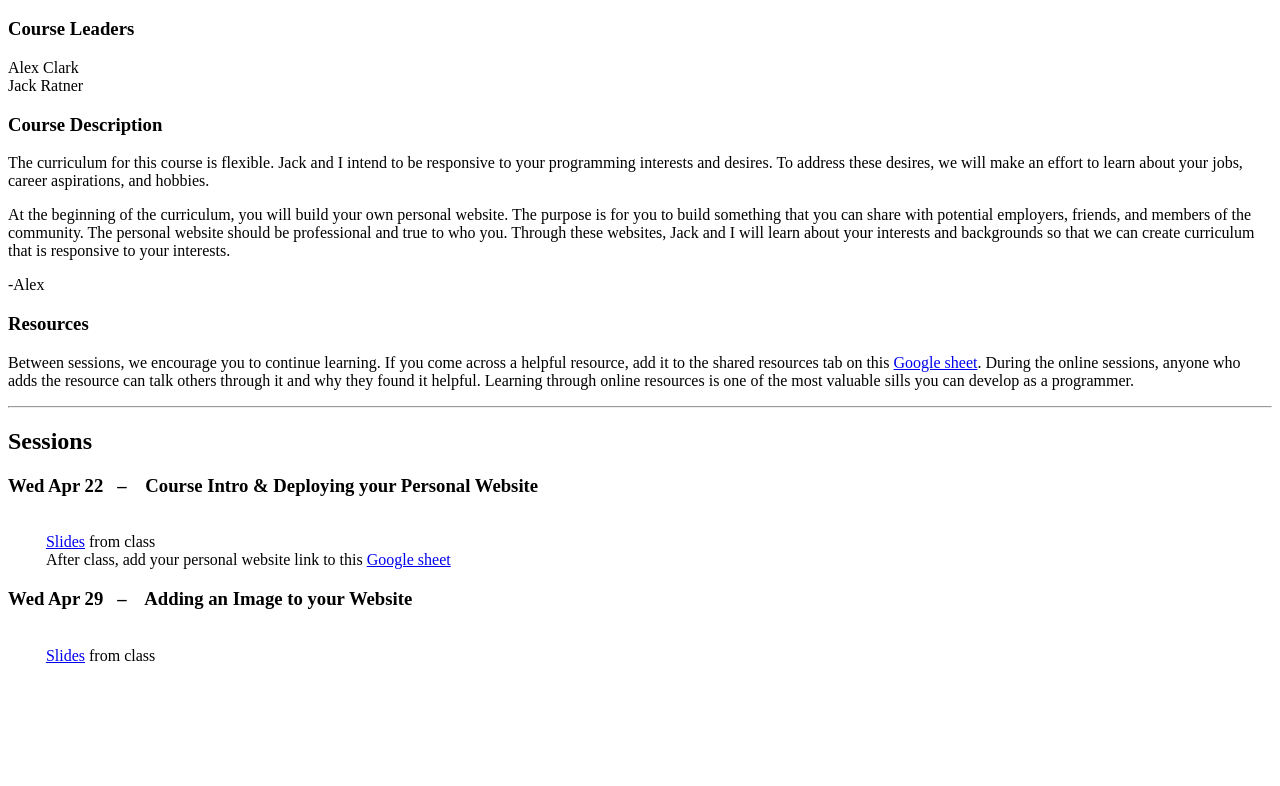
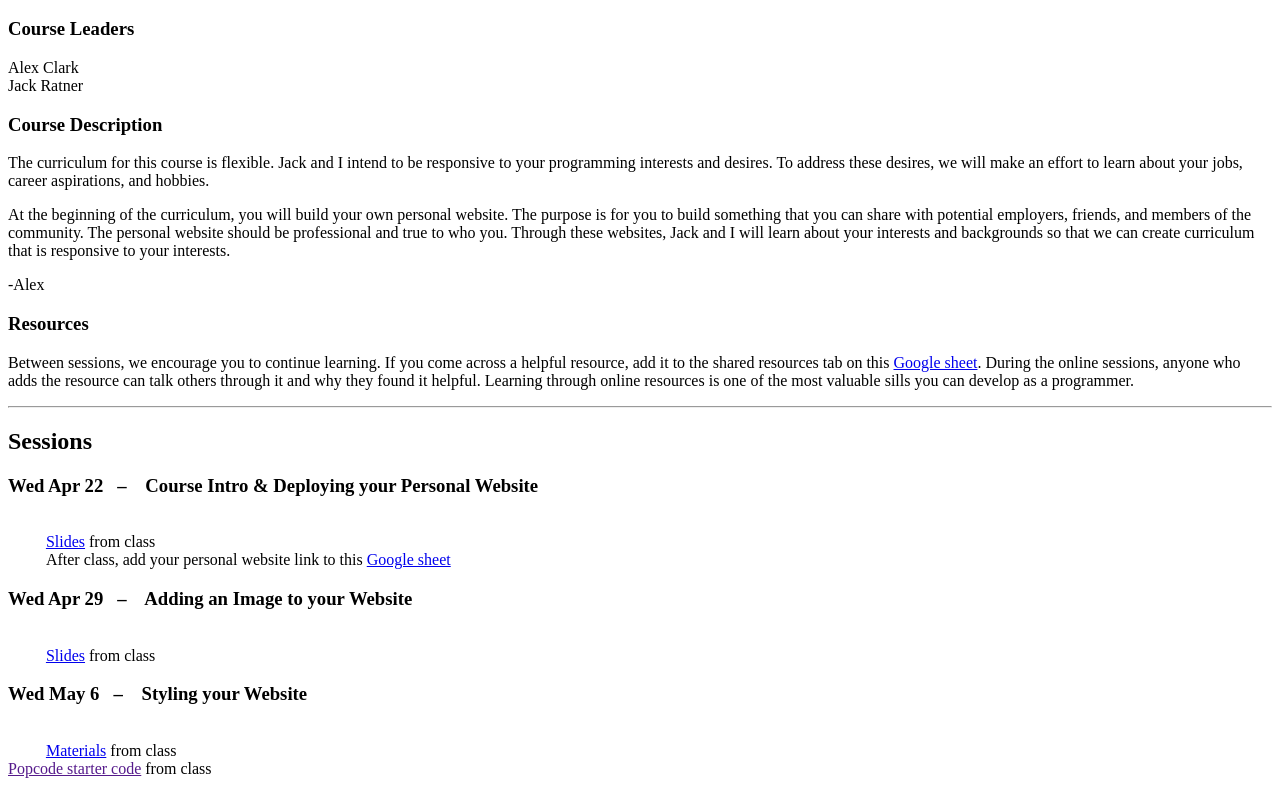
Before and after one commit to brooklyncs/brooklyncs.github.io, a plain HTML site: page index.html in a window 1280 px wide. Shown: the part 101-887 px from the top of the page. Before the commit the page ends 800 px from the top, so only its background shows below. Drawn offline with Linux system fonts and the light colour scheme.

Commit message:
update website

```diff
--- a/index.html
+++ b/index.html
@@ -48,5 +48,12 @@
          <a href="https://docs.google.com/presentation/d/1aIh-xiFuFx2HHa0dEclpyHKa19PBrPHZoqS1-5dyDG0/edit" target="_blank">Slides</a> from class <br>
      </span>
 
+      <h3>Wed May 6 &ensp;– &ensp; Styling your Website</h3>
+      <br>
+      <span class="indent">
+         <a href="https://drive.google.com/open?id=107RpSshlcAKclnP2o5-ui2l2HAgXmyy1" target="_blank">Materials</a> from class <br>
+         <a href="" target="_blank">Popcode starter code</a> from class <br>
+
+     </span>
  </body>
  </html>
```
